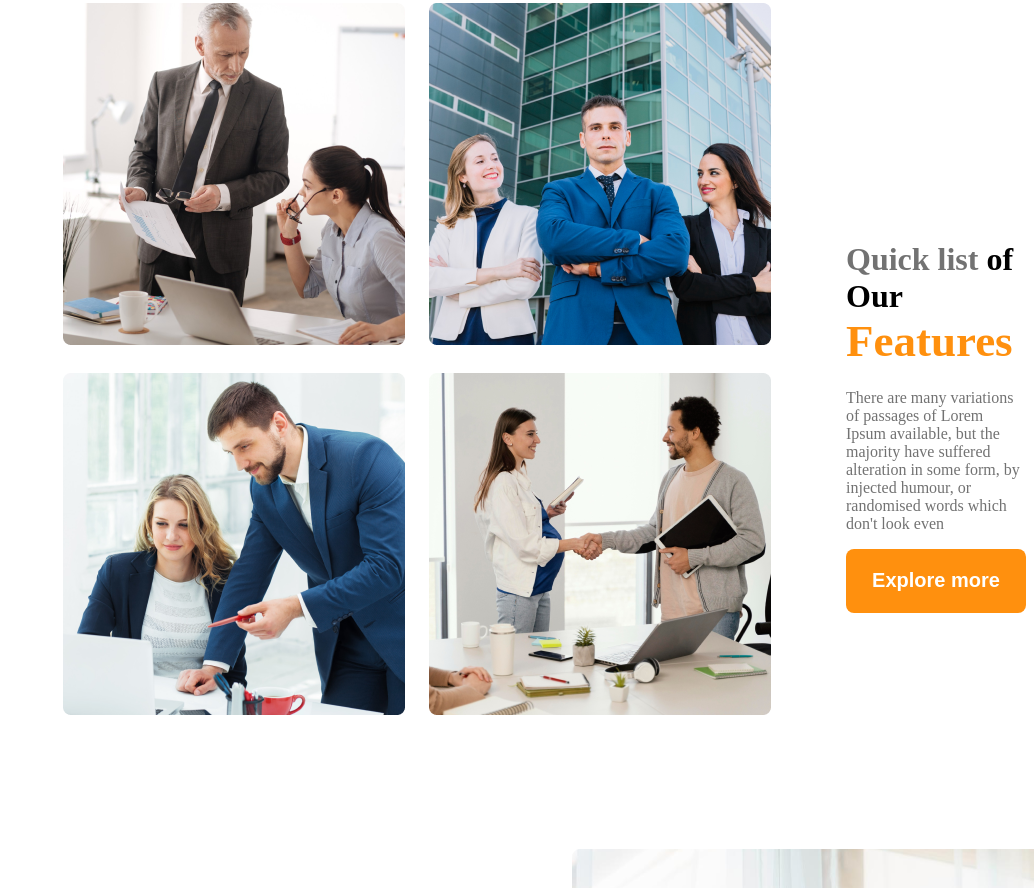
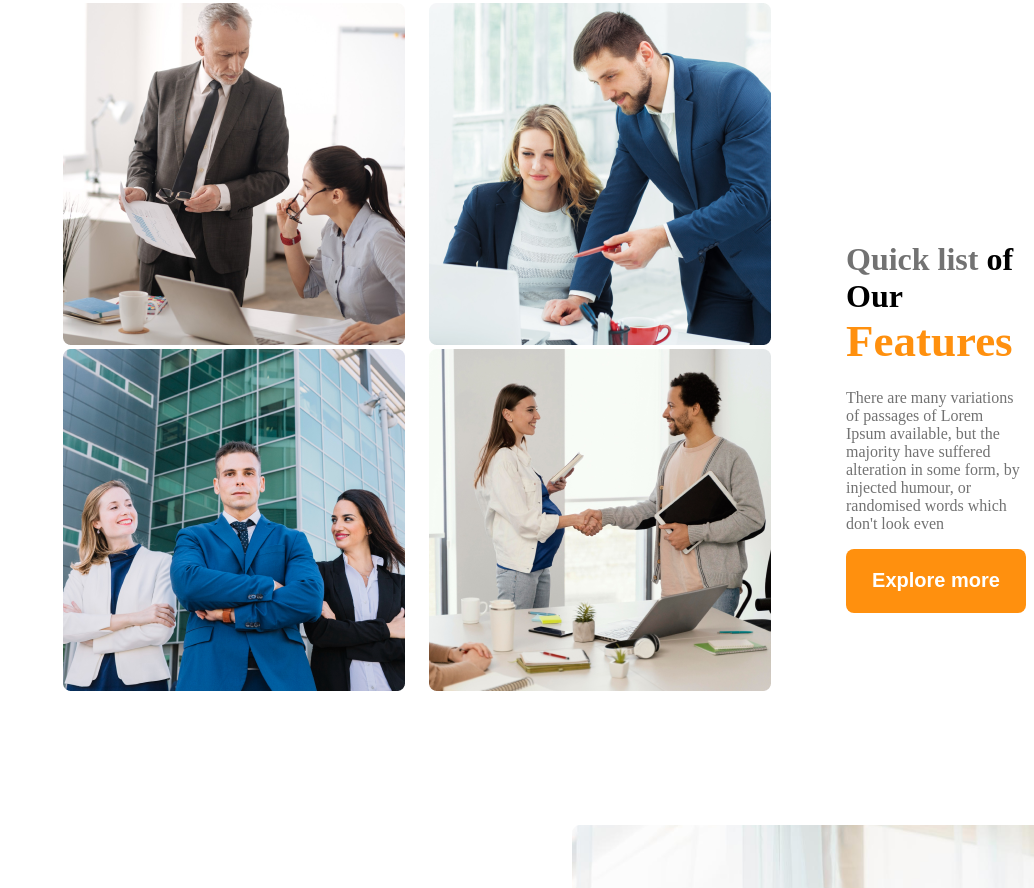
Before and after one commit to ridoyanhasan/architects, a plain HTML site: page index.html in a window 1280 px wide. Shown: the part 1412-2300 px from the top of the page, without its empty margins (246-1280 px from the left). Drawn offline with nearby package versions, Linux system fonts and the light colour scheme.

Commit message:
image-fixed

```diff
--- a/index.html
+++ b/index.html
@@ -30,18 +30,24 @@
                     <button class="explore-button">Explore more</button>
 
                 </div>
-                <div><img src="images/banner.png" alt=""></div>
+                <div class="body-image"><img src="images/banner.png" alt=""></div>
             </div>
 </header>
 <!-- end header section -->
 
 <!-- start 2nd body -->
 <main class="second-container">
-    <div class="second-bodyimage">
-        <div class="image"><img src="images/team1.png" alt=""></div>
-        <div class="image"><img src="images/team2.png" alt=""></div>
-        <div class="image"> <img src="images/team3.png" alt=""></div>
-        <div class="image"><img src="images/team4.png" alt=""></div>
+    <div>
+        <div class="second-bodyimage">
+            <div>
+                <div class="image"><img src="images/team1.png" alt=""></div>
+            <div class="image"><img src="images/team2.png" alt=""></div>
+            </div>
+            <div>
+                <div class="image"> <img src="images/team3.png" alt=""></div>
+            <div class="image"><img src="images/team4.png" alt=""></div>
+        </div>
+    </div>
     </div>
     <div class="secondbody-title">
         <h1 class="2ndbody-title"><span style="color: #727272;">Quick list</span> of Our <span style="color:#FF900E;font-size: 45px;">Features</span></h1>
--- a/style/styles.css
+++ b/style/styles.css
@@ -7,7 +7,6 @@
     background: rgba(255, 144, 14, 0.1);
     font-family: 'Work Sans', sans-serif;
     height: 1322px;
-
 }
 
 .menubar{
@@ -28,7 +27,6 @@ nav {
     align-items: center;
     justify-content: space-between;
 
-
   }
   nav > ul {
     display: flex;
@@ -41,6 +39,8 @@ nav {
 
   .body-container{
     text-align: center;
+
+
   }
   .body-title{
     font-weight: 700;
@@ -65,8 +65,8 @@ color: #FFFFFF;
   }
   .body-image{
     width: 1440px;
-height: 100px;
-margin: 50px, 240px;
+height: 700px;
+margin: auto;
   }
   /* endbodypart */
 
@@ -76,15 +76,11 @@ display: flex;
 gap: 75px;
 text-align: left;
   }
-  .image{
-    height: 100%;
-    width: 100%
-  }
+
 .second-bodyimage{
-    display: grid;
-    grid-template-columns: 1fr 1fr;
-    grid-gap: 24px;
-    margin-left: 301px;
+    display: flex;
+    gap: 24px;
+     margin-left: 301px;
     margin-top: 85px;
 }
 .secondbody-title{
```
